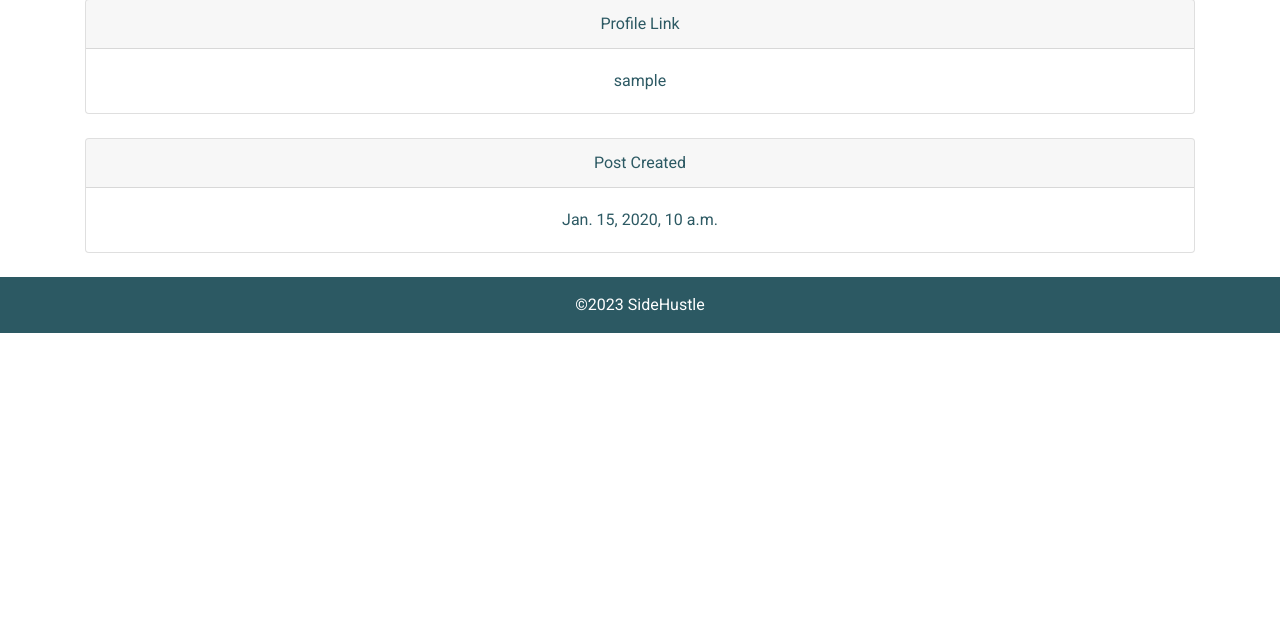
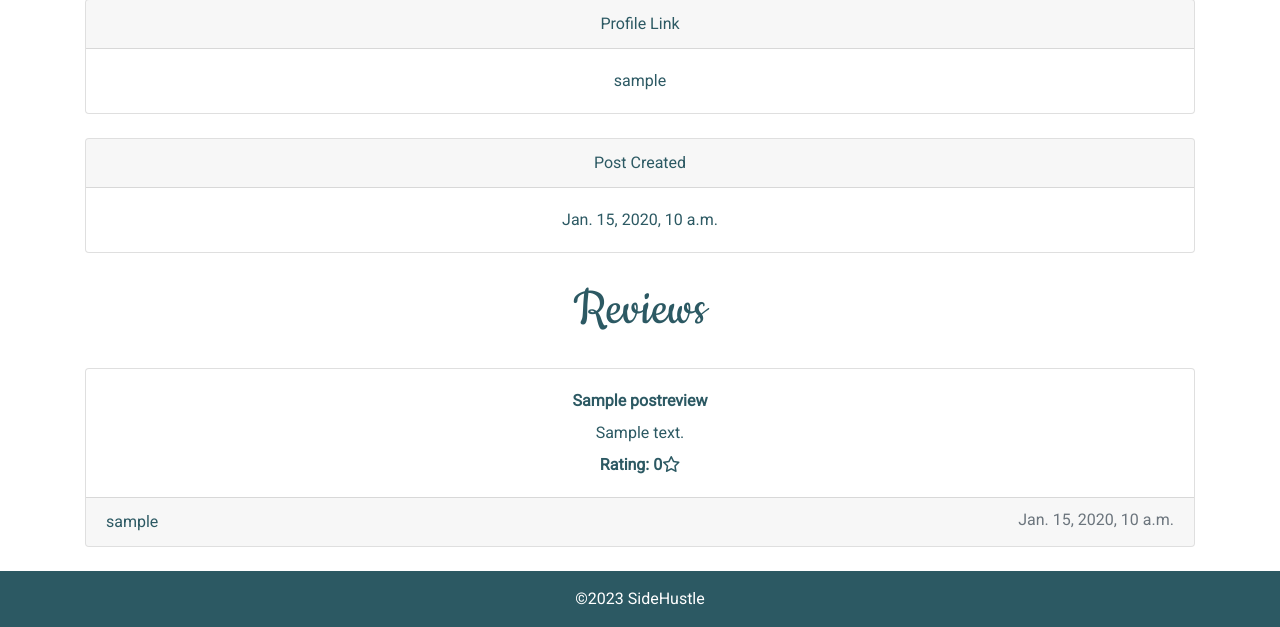
Before and after one commit to adammkeane/work-app-pp4, a Django app: a page that uses templates/post_detail.html in a window 1280 px wide. Shown: the part 982-1609 px from the top of the page. Before the commit the page ends 1315 px from the top, so only its background shows below. Run offline with Django 3.2, Linux system fonts and the light colour scheme; tables that the repository leaves empty hold one stand-in row (values such as "Sample post"); some libraries are stand-ins or nearby versions.

Commit message:
Add reviews to post detail vi and html page, and admin register model

```diff
--- a/templates/post_detail.html
+++ b/templates/post_detail.html
@@ -111,5 +111,38 @@
             </div>
         </div>
     </div>
+    <h2 class="brand-h1 mx-4 mt-4">Reviews</h2>
+    {% for review in reviews %}
+    <div class="card mt-4">
+        <div class="row no-gutters">
+            <div class="col">
+                <div class="card-body">
+                    <p class="mb-2"><strong>{{ review.title }}</strong></p>
+                    <p class="mb-2">{{ review.description }}</p>
+                    <p><strong> Rating: {{ review.get_rating_display }}<i class="fa-regular fa-star"></i></strong></p>
+                </div>
+                <div class="card-footer row no-gutters">
+                    <div class="col text-left">
+                        <a class="card-text" href="{% url 'profile' review.username.pk %}">{{ review.username }}</a>
+                    </div>
+                    <div class="col text-right">
+                        <p class="card-text text-muted h6">{{ review.created_on }}</p>
+                    </div>
+                </div>
+            </div>
+        </div>
+    </div>
+    {% endfor %}
+    {% if no_reviews %}
+    <div class="card mt-4">
+        <div class="row no-gutters">
+            <div class="col">
+                <div class="card-body">
+                    <p>No reviews for this post yet.</p>
+                </div>
+            </div>
+        </div>
+    </div>
+    {% endif %}
 </div>
 {%endblock%}
--- a/workapp/admin.py
+++ b/workapp/admin.py
@@ -1,5 +1,5 @@
 from django.contrib import admin
-from .models import Post
+from .models import Post, PostReview
 from django_summernote.admin import SummernoteModelAdmin
 
 
@@ -7,3 +7,7 @@ from django_summernote.admin import SummernoteModelAdmin
 class PostAdmin(SummernoteModelAdmin):
     prepopulated_fields = {'slug': ('title', 'username')}
     summernote_fields = ('description')
+
+@admin.register(PostReview)
+class PostReviewAdmin(admin.ModelAdmin):
+    search_fields: ('title', 'description')
--- a/workapp/views.py
+++ b/workapp/views.py
@@ -31,12 +31,19 @@ class PostListRequest(generic.ListView):
 class PostDetail(View):
     def get(self, request, slug, id, *args, **kwargs):
         post = get_object_or_404(Post.objects, slug=slug, id=id)
+        reviews = post.post_review.order_by('created_on')
+        if len(reviews) > 0:
+            no_reviews = False
+        else:
+            no_reviews = True
 
         return render(
             request,
             'post_detail.html',
             {
                 'post': post,
+                'reviews': reviews,
+                'no_reviews': no_reviews,
             },
         )
 
```
Also changed, not shown: workapp/migrations/0012_auto_20230405_0941.py (added).
